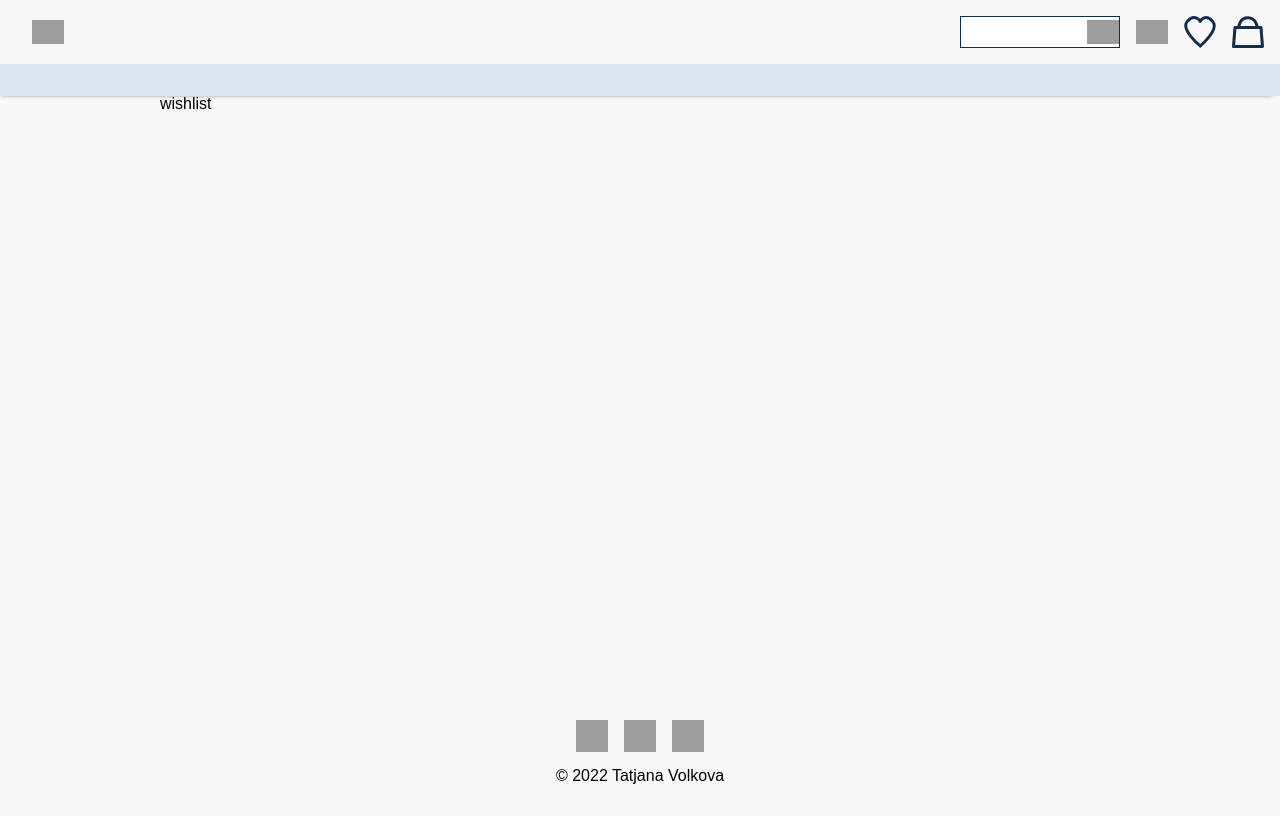
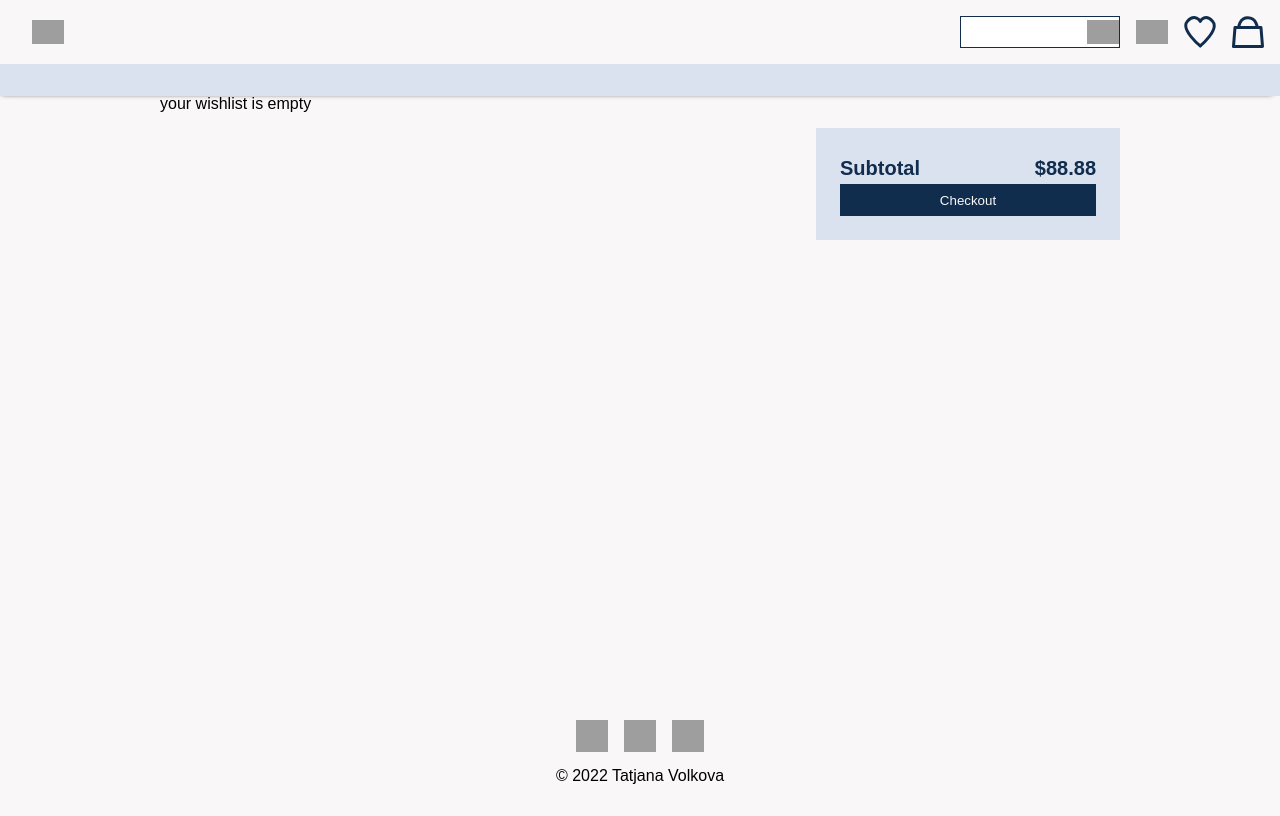
Before and after one commit to tatjanavolkova/react-ui-project-2, a React (Create React App) app: page /wishlist in a window 1280 px wide. Built offline with nearby package versions, Linux system fonts and the light colour scheme; grey boxes are pictures that could not be loaded.

Commit message:
added wishlist

```diff
--- a/src/App.tsx
+++ b/src/App.tsx
@@ -13,16 +13,20 @@ import CartContext from "./context/CartContext";
 import Category from "./pages/category/Category";
 import Auth from "./pages/Auth/Auth";
 import DataContext from "./context/DataContext";
+import WishlistContext from "./context/WishlistContext";
+import Wishlist from "./pages/wishlist/Wishlist";
 
 const App: React.FC = () => {
   const [isSideBarOpen, setIsSideBarOpen] = useState(false);
   const [cartValue, setCartValue] = useState([]);
+  const [wishlistValue, setWishlistValue] = useState([]);
   const [categories, setCategories] = useState([]);
 
   return (
     <>
       <GlobalStyle />
       <CartContext.Provider value={{ cartValue, setCartValue }}>
+        <WishlistContext.Provider value={{ wishlistValue, setWishlistValue }}>
           <DataContext.Provider value={{ categories, setCategories }}>
             <BrowserRouter>
               <SideBarContext.Provider value={{ isSideBarOpen, setIsSideBarOpen }}>
@@ -34,7 +38,7 @@ const App: React.FC = () => {
                   <Route path="/" element={<Home />} />
                   <Route path="/auth" element={<Auth />} />
                   <Route path="/cart" element={<Cart />} />
-                <Route path="/wishlist" element={<div>wishlist</div>} />
+                  <Route path="/wishlist" element={<Wishlist />} />
                   <Route path="category/:categoryName" element={<Category />} />
                   <Route path="/product/:productId" element={<ProductPage />} />
                   <Route path="/*" element={<div>404 page</div>} />
@@ -43,6 +47,7 @@ const App: React.FC = () => {
               <Footer />
             </BrowserRouter>
           </DataContext.Provider>
+        </WishlistContext.Provider>
       </CartContext.Provider>
     </>
   );
--- a/src/pages/home/Home.tsx
+++ b/src/pages/home/Home.tsx
@@ -110,7 +110,6 @@ const Arrow = styled.div<{ left?: boolean }>`
 
 const Home: React.FC = () => {
     const [currentSlide, setCurrentSlide] = useState(0);
-    // const [categoryData, setCategoryData] = useState<string[]>();
     const { categories, setCategories } = useContext(DataContext);
 
     const { value } = useContext(SearchContext);
--- /dev/null
+++ b/src/pages/wishlist/Wishlist.tsx
@@ -0,0 +1,128 @@
+import styled from "styled-components";
+import { Link } from "react-router-dom";
+import {
+    colors,
+    devices,
+    fontSizes,
+    margins,
+    paddings,
+} from "../../theme/theme";
+import { useContext } from "react";
+import WishlistContext from "../../context/WishlistContext";
+import FormBtn from "../../components/Form/FormButton";
+
+const WishlistContainer = styled.div`
+  display: flex;
+  flex-direction: column;
+  ${devices.tablet} {
+    flex-direction: row;
+    align-items: stretch;
+  }
+`;
+
+const ItemList = styled.div`
+  width: 100%;
+  ${devices.tablet} {
+    max-width: 40rem;
+  }
+`;
+
+const WishlistItem = styled.div`
+  width: 100%;
+  height: 6rem;
+  padding: ${paddings.sm};
+  color: ${colors.darkBlue};
+  display: flex;
+  flex-flow: row nowrap;
+  align-items: center;
+  justify-content: space-between;
+  box-sizing: border-box;
+`;
+
+const ItemLink = styled(Link)`
+  display: flex;
+  flex-flow: row nowrap;
+  align-items: center;
+  text-decoration: none;
+  line-height: 2rem;
+  color: ${colors.darkBlue};
+`;
+
+const ProductImage = styled.div<{ bg: string }>`
+  width: 4rem;
+  height: 4rem;
+  margin-right: ${margins.sm};
+  background: url(${(props) => props && props.bg}) center/cover no-repeat;
+`;
+
+const ItemDetails = styled.div`
+  font-weight: 700;
+  line-height: 2rem;
+`;
+
+const WishlistActions = styled.div`
+  width: 100%;
+  margin-top: ${margins.lg};
+  ${devices.tablet} {
+    display: flex;
+    flex-direction: column;
+    align-items: flex-end;
+    justify-content: end;
+    width: 19rem;
+    margin-left: ${margins.sm};
+    background: ${colors.lightBlue};
+    padding: ${paddings.md};
+    box-sizing: border-box;
+  }
+`;
+
+const Subtotal = styled.div`
+  width: 100%;
+  font-size: ${fontSizes.md};
+  font-weight: 700;
+  color: ${colors.darkBlue};
+  display: flex;
+  justify-content: space-between;
+  line-height: 2rem;
+`;
+
+const Wishlist: React.FC = () => {
+    const { wishlistValue } = useContext(WishlistContext);
+
+    return (
+        <WishlistContainer>
+            <ItemList>
+                {wishlistValue.length > 0 ? (
+                    wishlistValue.map((item) => {
+                        return (
+                            <WishlistItem key={item.id}>
+                                <ItemLink to={`/product/${item.id}`}>
+                                    <ProductImage bg={item.thumbnail} />
+                                    <div>
+                                        <p>{item.title}</p>
+                                        <p>quantity</p>
+                                    </div>
+                                </ItemLink>
+                                <ItemDetails>
+                                    <p>${item.price}</p>
+                                    <p>1 pcs</p>
+                                </ItemDetails>
+                            </WishlistItem>
+                        );
+                    })
+                ) : (
+                    <div>your wishlist is empty</div>
+                )}
+            </ItemList>
+            <WishlistActions>
+                <Subtotal>
+                    <p>Subtotal</p>
+                    <p>$88.88</p>
+                </Subtotal>
+                <FormBtn>Checkout</FormBtn>
+            </WishlistActions>
+        </WishlistContainer>
+    );
+};
+
+export default Wishlist;
```
Lines whose indentation alone changed are shown as unchanged.
